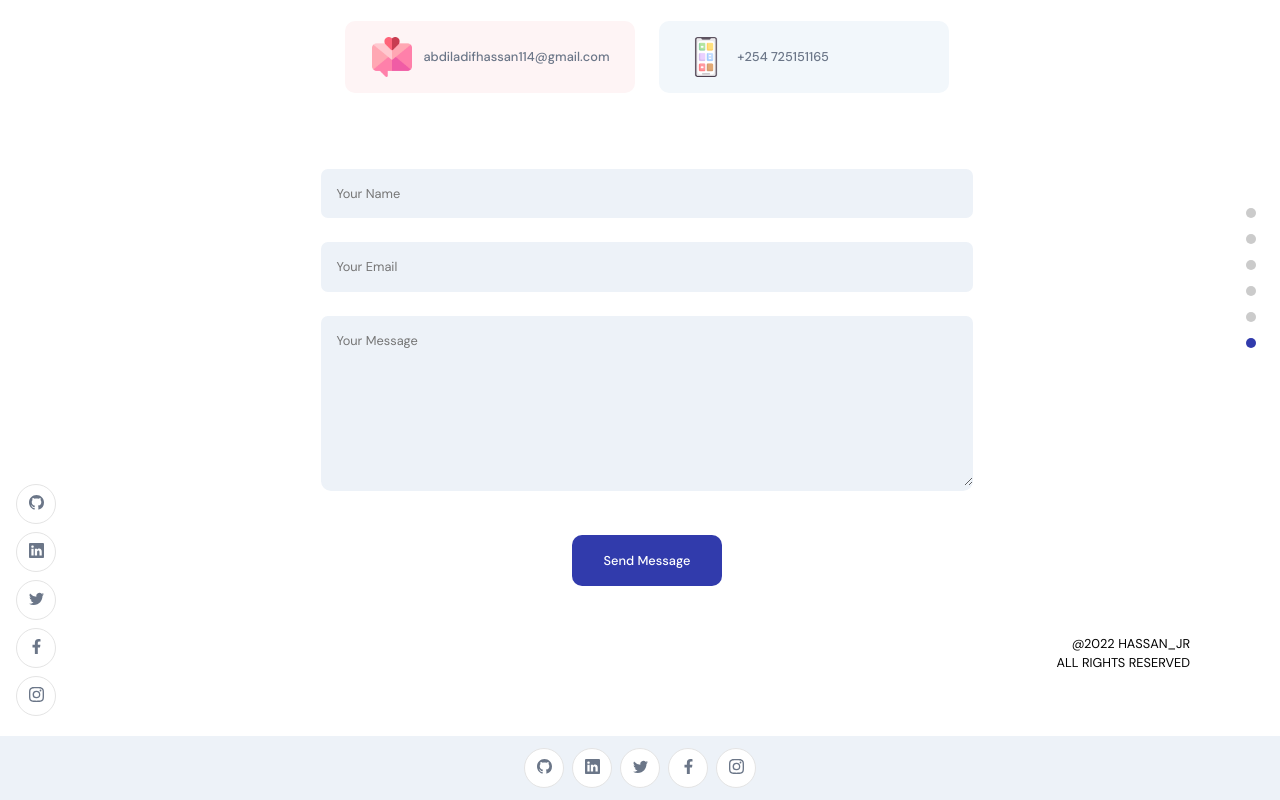
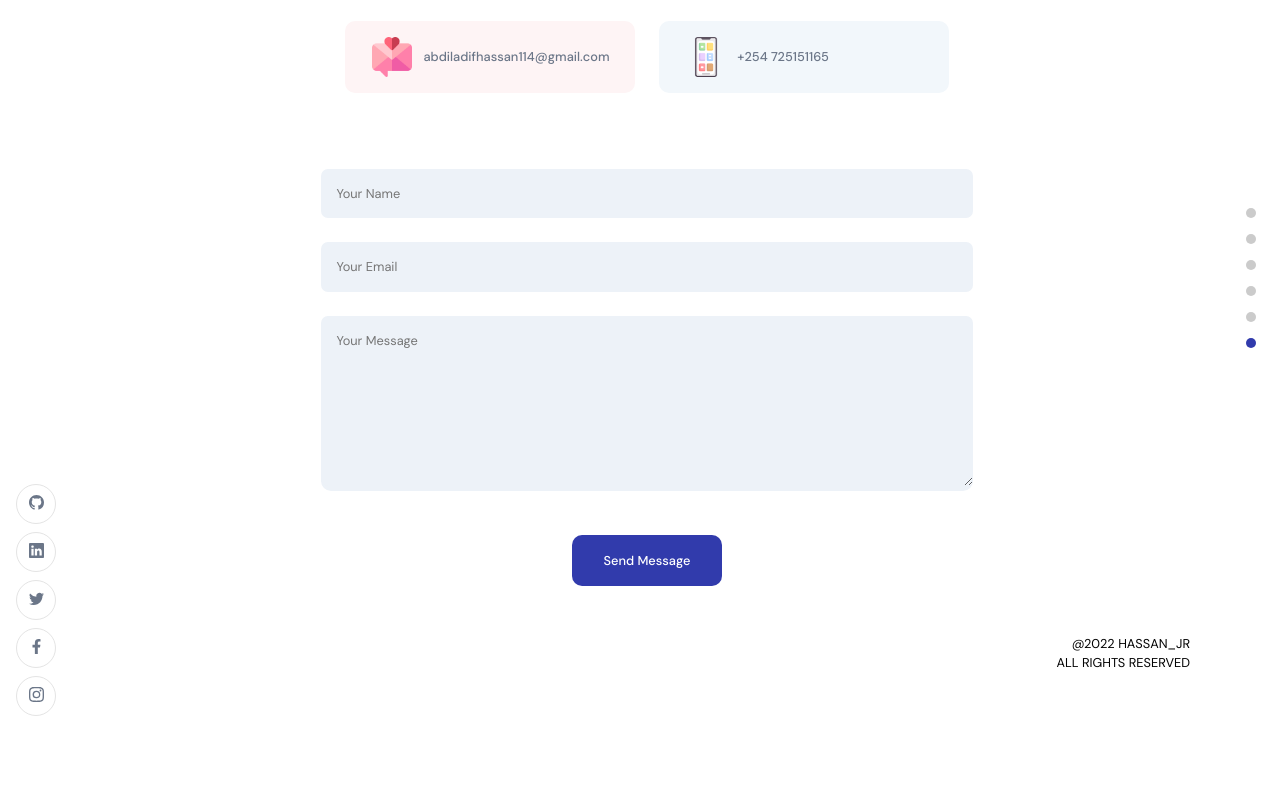
Before and after one commit to Hassan-jr/Portfolio-2, a React (Create React App) app: page / in a window 1280 px wide. Shown: the part 4694-5494 px from the top of the page. After the commit the page ends 5430 px from the top, so only its background shows below. Built offline with nearby package versions, Linux system fonts and the light colour scheme.

Commit message:
sciols updated

```diff
--- a/src/App.js
+++ b/src/App.js
@@ -17,7 +17,7 @@ const App = () => {
     <Skills />
     <Testimonial />
     <Footer />
-    {width2 < 1700 && (
+    {width2 < 450 && (
         <div className="app__social-m">
         <div>
           <a href="https://github.com/Hassan-jr?tab=repositories">
```
